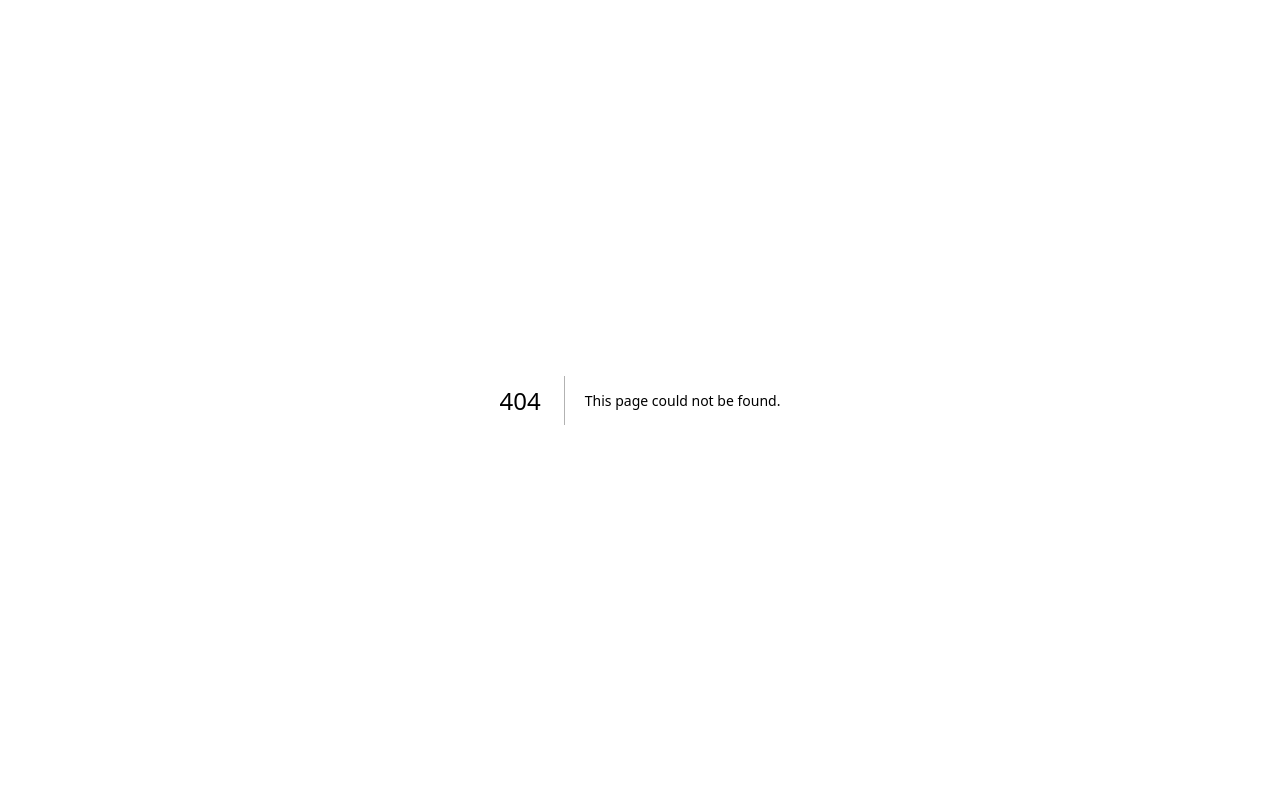
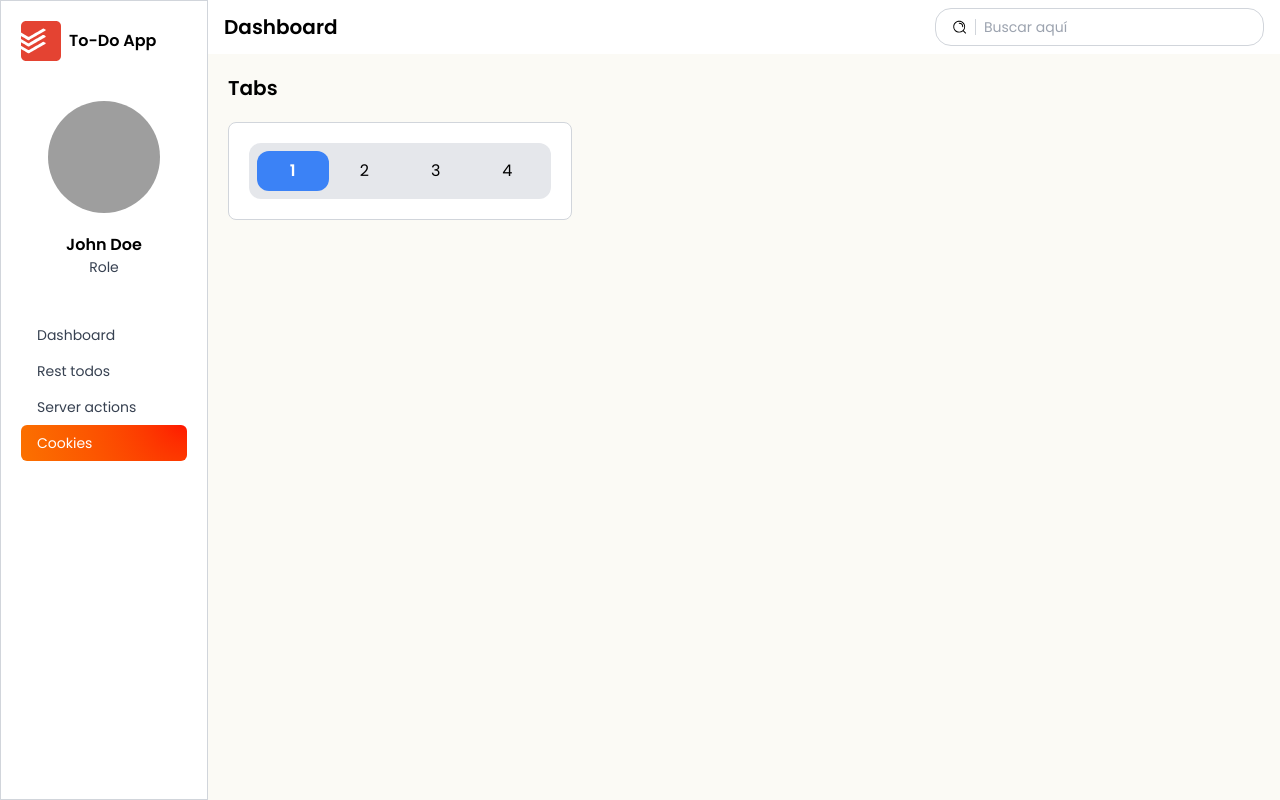
Before and after one commit to JhonEduard26/next-admin-todos, a Next.js app: page /dashboard/cookies in a window 1280 px wide. Before the commit this address had no page. Built offline with nearby package versions, Linux system fonts and the light colour scheme; grey boxes are pictures that could not be loaded.

Commit message:
feat: add Cookies page, implement TabBar component, and update navigation links

```diff
--- /dev/null
+++ b/src/app/dashboard/cookies/page.tsx
@@ -0,0 +1,17 @@
+import TabBar from "@/components/tab-bar"
+
+export const metadata = {
+  title: "Cookies page",
+  description: "Cookies page",
+}
+
+export default function CookiesPage() {
+  return (
+    <div>
+      <h2 className="text-xl font-semibold mb-5">Tabs</h2>
+      <div className="w-1/3 h-auto p-5 rounded-lg bg-white border border-gray-300">
+        <TabBar />
+      </div>
+    </div>
+  )
+}
--- a/src/components/nav-links.tsx
+++ b/src/components/nav-links.tsx
@@ -15,6 +15,10 @@ const links = [
   {
     path: '/dashboard/server-actions',
     name: 'Server actions',
+  },
+  {
+    path: '/dashboard/cookies',
+    name: 'Cookies',
   }
 ]
 
--- /dev/null
+++ b/src/components/tab-bar.tsx
@@ -0,0 +1,41 @@
+'use client'
+
+import { useState } from "react"
+
+
+interface Props {
+  currentTab?: number
+  tabOptions?: number[]
+}
+
+export default function TabBar({ currentTab = 1, tabOptions = [1, 2, 3, 4] }: Props) {
+  const [tabState, setTabState] = useState(currentTab)
+
+  const onSelectedTab = (tab: number) => {
+    setTabState(tab)
+  }
+
+  return (
+    <div className="grid w-full grid-cols-4 rounded-xl bg-gray-200 p-2">
+      {
+        tabOptions.map((tab) => (
+          <div key={tab}>
+            <input
+              type="radio"
+              id={tab.toString()}
+              checked={tab === tabState}
+              className="peer hidden"
+              onChange={() => {}}
+            />
+            <label
+              className="block cursor-pointer select-none rounded-xl p-2 text-center peer-checked:bg-blue-500 peer-checked:font-bold peer-checked:text-white"
+              onClick={() => onSelectedTab(tab)}
+            >
+              {tab}
+            </label>
+          </div>
+        ))
+      }
+    </div>
+  )
+}
```
